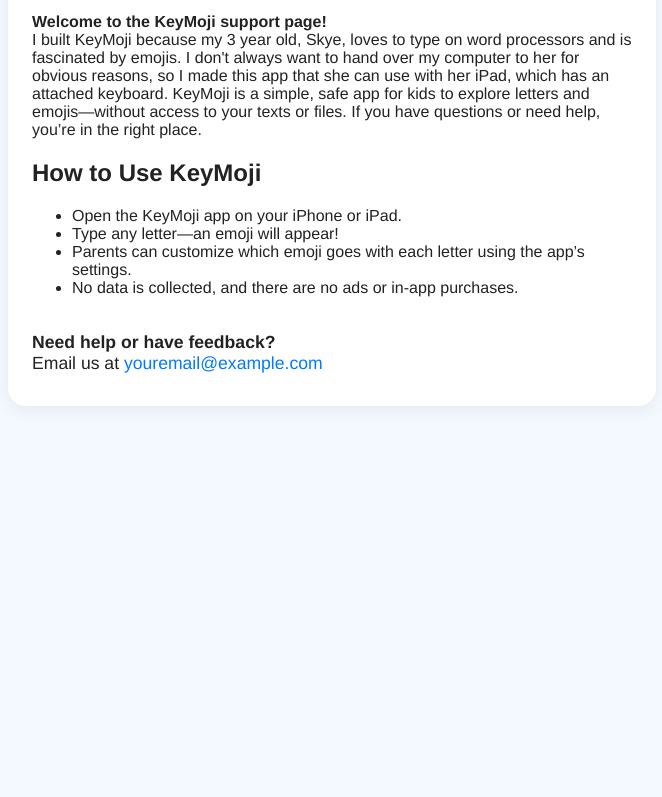
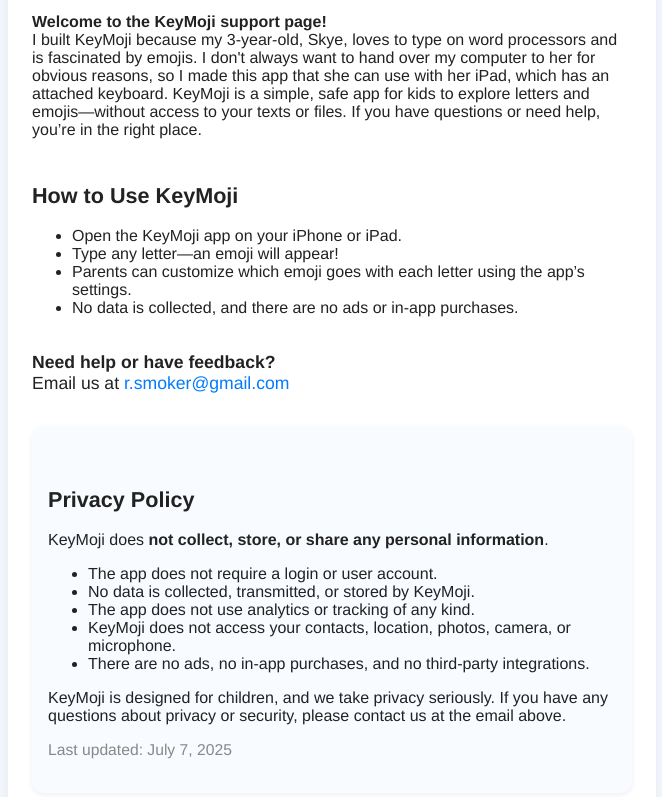
Before and after one commit to MERN-ing-the-midnight-oil/KeyMojiSupport, a plain HTML site: page index.html in a window 1280 px wide. Shown: the part 179-976 px from the top of the page, without its empty margins (308-970 px from the left). Before the commit the page ends 800 px from the top, so only its background shows below. Drawn offline with Linux system fonts and the light colour scheme.

Commit message:
Update support and privacy policy page

```diff
--- a/index.html
+++ b/index.html
@@ -5,7 +5,7 @@
 		<meta
 			name="viewport"
 			content="width=device-width, initial-scale=1.0" />
-		<title>KeyMoji App Support</title>
+		<title>KeyMoji App Support & Privacy Policy</title>
 		<style>
 			body {
 				font-family: "Helvetica Neue", Arial, sans-serif;
@@ -29,9 +29,20 @@
 			.emoji {
 				font-size: 2rem;
 			}
+			h2 {
+				margin-top: 2em;
+				font-size: 1.35em;
+			}
 			.contact {
 				margin-top: 2em;
 				font-size: 1.1em;
+			}
+			.privacy {
+				margin-top: 2em;
+				background: #f8fbff;
+				padding: 18px 16px;
+				border-radius: 12px;
+				box-shadow: 0 2px 6px #0001;
 			}
 			a {
 				color: #007aff;
@@ -50,7 +61,7 @@
 			</div>
 			<p>
 				<strong>Welcome to the KeyMoji support page!</strong><br />
-				I built KeyMoji because my 3 year old, Skye, loves to type on word
+				I built KeyMoji because my 3-year-old, Skye, loves to type on word
 				processors and is fascinated by emojis. I don't always want to hand over
 				my computer to her for obvious reasons, so I made this app that she can
 				use with her iPad, which has an attached keyboard. KeyMoji is a simple,
@@ -70,7 +81,34 @@
 			</ul>
 			<div class="contact">
 				<strong>Need help or have feedback?</strong><br />
-				Email us at <a href="r.smoker@gmail.com">youremail@example.com</a>
+				Email us at <a href="mailto:r.smoker@gmail.com">r.smoker@gmail.com</a>
+			</div>
+			<div class="privacy">
+				<h2>Privacy Policy</h2>
+				<p>
+					KeyMoji does
+					<strong>not collect, store, or share any personal information</strong
+					>.
+				</p>
+				<ul>
+					<li>The app does not require a login or user account.</li>
+					<li>No data is collected, transmitted, or stored by KeyMoji.</li>
+					<li>The app does not use analytics or tracking of any kind.</li>
+					<li>
+						KeyMoji does not access your contacts, location, photos, camera, or
+						microphone.
+					</li>
+					<li>
+						There are no ads, no in-app purchases, and no third-party
+						integrations.
+					</li>
+				</ul>
+				<p>
+					KeyMoji is designed for children, and we take privacy seriously. If
+					you have any questions about privacy or security, please contact us at
+					the email above.
+				</p>
+				<p style="font-size: 0.98em; color: #888">Last updated: July 7, 2025</p>
 			</div>
 		</div>
 	</body>
```
